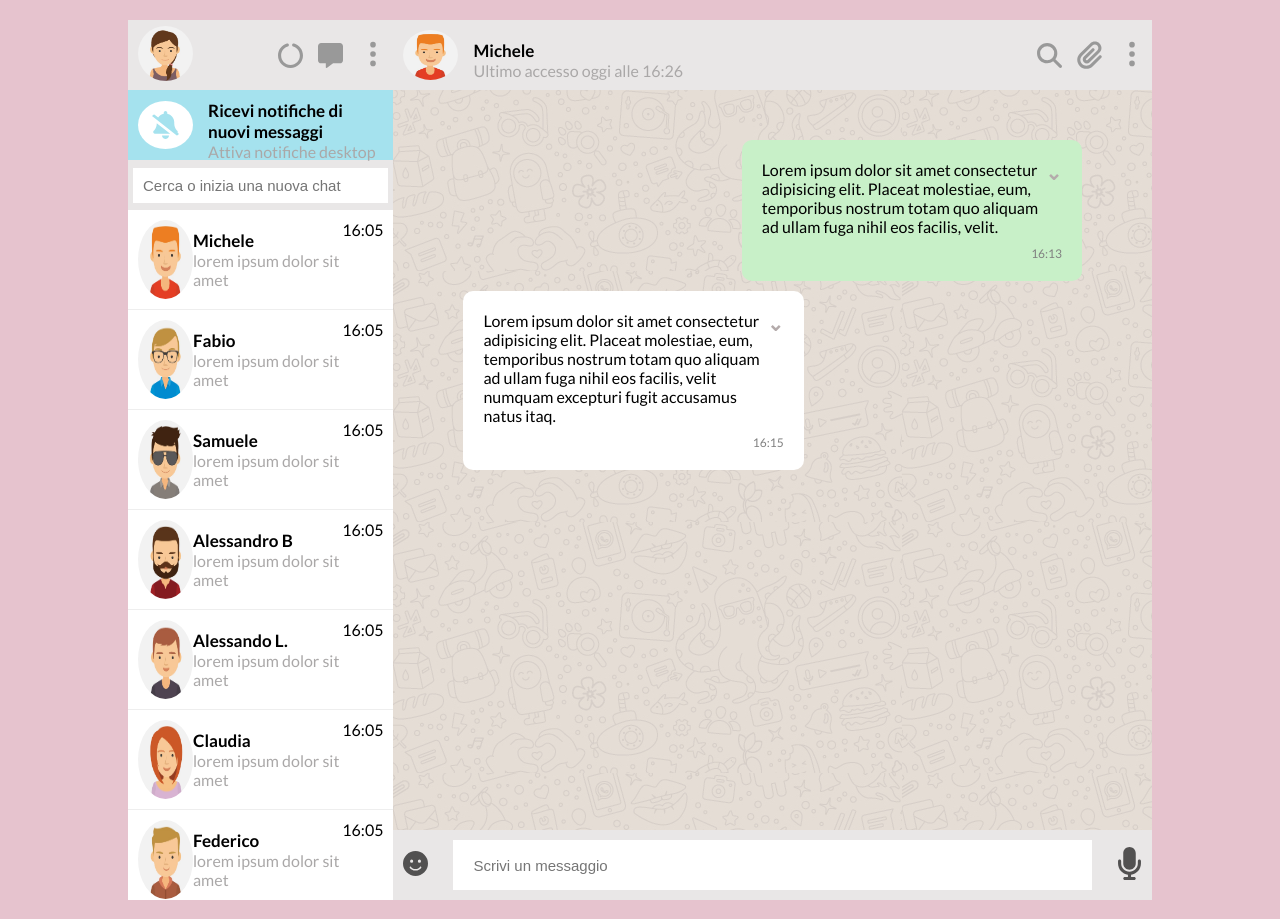
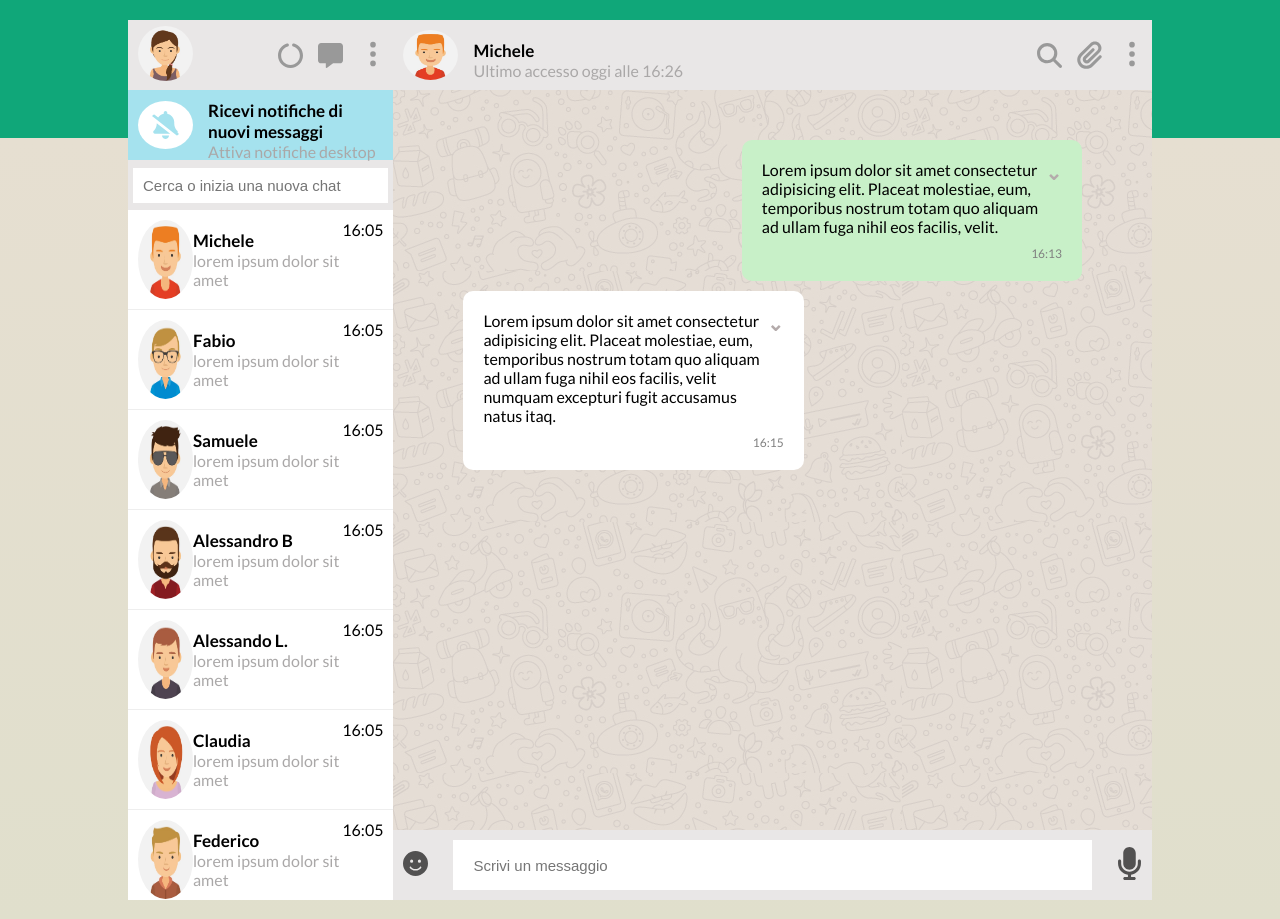
Before and after one commit to MiriamPecora/html-css-boolzapp, a plain HTML site: page index.html in a window 1280 px wide. Drawn offline with Linux system fonts and the light colour scheme.

Commit message:
[FIX] Added body's background with two colors

```diff
--- a/style.css
+++ b/style.css
@@ -7,7 +7,17 @@
 }
 
 body {
-    background-color: rgb(230, 195, 206);
+    background:linear-gradient(
+        to bottom,
+        rgb(16, 167, 121) 0%,
+        rgb(16, 167, 121) 15%,
+        rgb(230, 223, 209) 15%,
+        rgb(224, 223, 204) 100%
+        /* rgb(11, 112, 78) 0%,
+        rgb(11, 112, 78) 20%,
+        rgb(156, 155, 138) 20%
+        rgb(156, 155, 138) 100% */
+        );
     font-family: "Lato", sans-serif
 }
 
```
